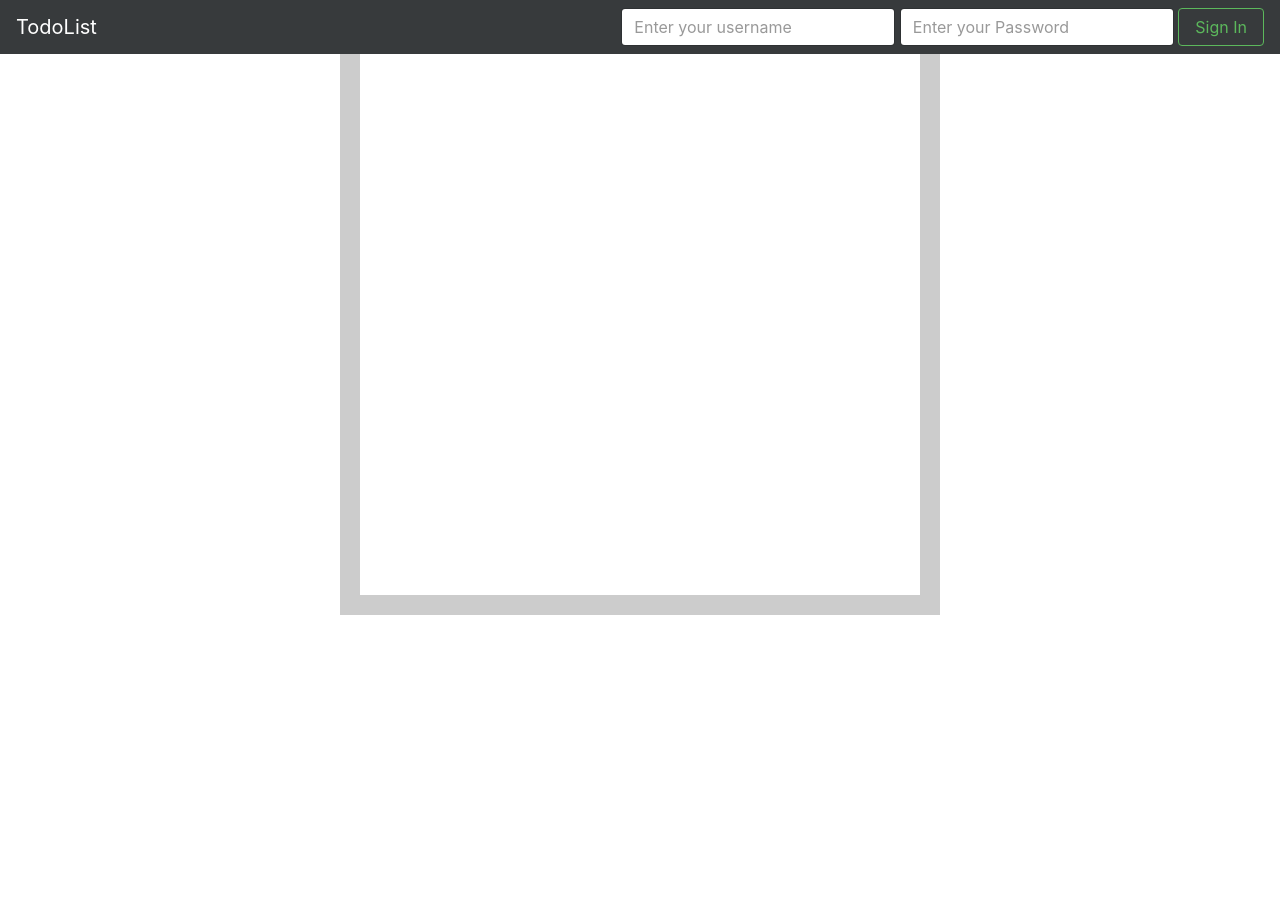
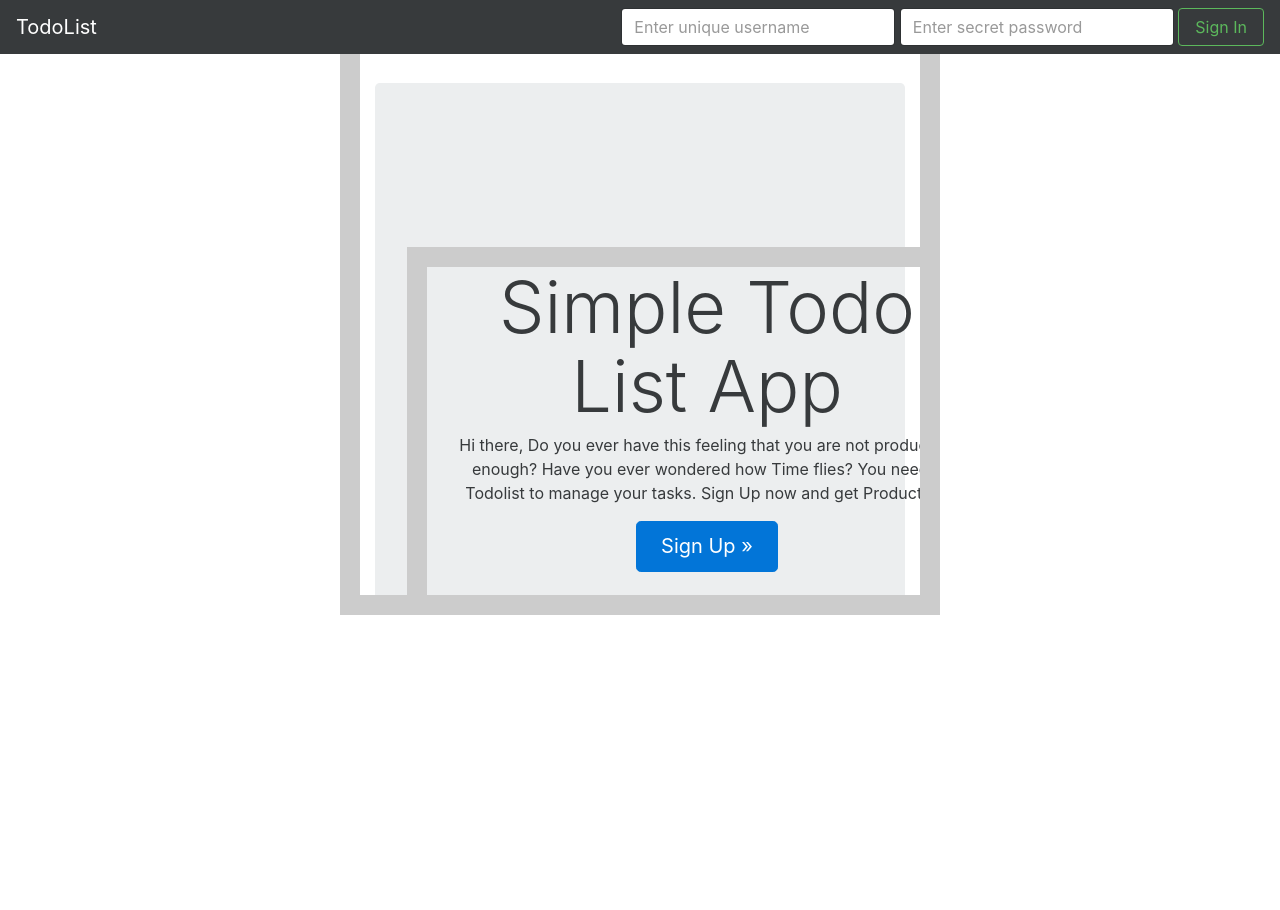
Before and after one commit to akeemoduola/todoApp, a Django app: page / in a window 1280 px wide. Shown: the top 910 px of the page. Run offline with Django 3.2, Linux system fonts and the light colour scheme; data that the repository does not hold is empty; some libraries are stand-ins or nearby versions.

Commit message:
TodoList for Logged In User

```diff
--- a/templates/base.html
+++ b/templates/base.html
@@ -20,11 +20,21 @@
       </button>
       <div class="collapse navbar-toggleable-xs" id="exCollapsingNavbar2">
         <a class="navbar-brand" href="#">TodoList</a>
-        <form class="form-inline pull-xs-right" action="{% url 'index' %}">
-            <input class="form-control" type="text" placeholder="Enter your username">
-            <input class="form-control" type="password" placeholder="Enter your Password">
+      {% if not request.user.is_authenticated %}
+        <form class="form-inline pull-xs-right" action="{% url 'index' %}" method="POST">
+            {% if messages %}
+                    {% for message in messages %}
+                        <p class="alert bg-{{message.tags}}" role="alert">
+                            {{ message }}
+                        </p>
+                    {% endfor %}
+                {% endif %}
+            {% csrf_token %}
+           {{ login_form.username }} {{ login_form.username.errors }}
+           {{ login_form.password }} {{ login_form.password.errors }}
             <button class="btn btn-outline-success" type="submit">Sign In</button>
         </form>
+      {%  endif %}
       </div>
     </nav>
 
--- /dev/null
+++ b/templates/index.html
@@ -0,0 +1,46 @@
+{% extends "base.html" %}
+
+{% block content %}
+
+  <!-- Main jumbotron for a primary marketing message or call to action -->
+  <div class="jumbotron text-xs-center m-t-3">
+    <div class="container">
+      <h2 class="display-3">Simple Todo List App</h2>
+      <p>Hi there, Do you ever have this feeling that you are not productive enough? Have you ever wondered how Time flies? You need a Todolist to manage your tasks. Sign Up now and get Productive.</p>
+      <p><a class="btn btn-primary btn-lg" href="/signup" role="button">Sign Up &raquo;</a></p>
+    </div>
+  </div>
+
+  <div class="container">
+      <!-- Example row of columns -->
+      <div class="row">
+        <div class="col-sm-4">
+          <h2>Github Link</h2>
+          <p>This project source code is available on github you can click the button below to view the source code</p>
+          <p><a class="btn btn-secondary" href="#" role="button">View Github Source Codes</a></p>
+        </div>
+                <div class="col-sm-4">
+          <h2>Django Powered</h2>
+          <p>This website is powered by django, a framework for perfectionist with deadlines click the buttton below to learn mroe </p>
+          <p><a class="btn btn-secondary" href="#" role="button">Learn More »</a></p>
+        </div>
+
+        <div class="col-sm-4">
+          <h2>Heroku Server</h2>
+          <p>This service was hosted on heroku free app click the button below to learn more about heroku login </p>
+          <p><a class="btn btn-secondary" href="#" role="button">Learn More »</a></p>
+        </div>
+      </div>
+      <hr>
+      <footer class="text-xs-center">
+        <p>&copy; 2016</p>
+      </footer>
+  </div>
+
+
+
+  <!-- /container -->
+
+
+
+{% endblock content %}
--- a/todoApp/settings/base.py
+++ b/todoApp/settings/base.py
@@ -42,7 +42,7 @@ INSTALLED_APPS = [
     'django.contrib.sessions',
     'django.contrib.messages',
     'django.contrib.staticfiles',
-    'todolists'
+    'todolists',
     ]
 
 MIDDLEWARE_CLASSES = [
--- a/todoApp/urls.py
+++ b/todoApp/urls.py
@@ -15,11 +15,16 @@ Including another URLconf
 """
 from django.conf.urls import include, url
 from django.contrib import admin
-from todolists.views import Index
+from todolists.views import Index, TodoLists, SignUpView
+from django.contrib.auth import views as auth_views
 
 admin.autodiscover()
 
 urlpatterns = [
     url(r'^$', Index.as_view(), name='index'),
+    url(r'^dashboard/$', TodoLists.as_view(), name='todolists'),
+    url(r'^signup/$', SignUpView.as_view(), name='signup'),
     url(r'^admin/', admin.site.urls),
+    url(r'^logout', auth_views.logout, name='logout'),
+
 ]
--- /dev/null
+++ b/todolists/forms.py
@@ -0,0 +1,128 @@
+from django import forms
+from .models import TodoList, TodoItem
+from django.contrib.auth.models import User
+from django.forms import ModelForm, Textarea, TextInput, RadioSelect, PasswordInput, SelectDateWidget
+
+
+class TodoListForm(ModelForm):
+
+    def __init__(self, *args, **kwargs):
+
+        super(TodoListForm, self).__init__(*args, **kwargs)
+
+    class Meta:
+        model = TodoList
+        fields = ['name', 'description']
+        widgets = {
+            'description': Textarea(attrs={'class': 'form-control', 'rows': 2, 'placeholder': 'TodoList Description'}),
+            'name': TextInput(attrs={
+                'placeholder': 'Enter Todolist name',
+                'autocomplete': 'off',
+                'class': 'form-control'
+            }),
+        }
+
+class TodoItemForm(ModelForm):
+
+    """The model form for the Item Edit Form"""
+
+    class Meta:
+        DONE = [(True, 'Yes'), (False, 'No'), ]
+        model = TodoItem
+        fields = ['text', 'due_at', 'completed']
+        widgets = {
+            'text': Textarea(attrs={'class': 'form-control', 'rows': 2, 'placeholder': 'Items Description'}),
+            'due_at': SelectDateWidget(attrs={'class': 'form-control'}),
+            'completed': RadioSelect(choices=DONE, attrs={'class': 'radio-inline', }),
+        }
+class LoginForm(forms.Form):
+
+    """This handles the model login form"""
+
+    username = forms.CharField(label='Username', max_length=100,
+                               widget=forms.TextInput(attrs={
+                                   'placeholder': 'Enter unique username',
+                                   'autocomplete': 'off',
+                                   'class': 'form-control'
+                               }))
+    password = forms.CharField(label='Password', max_length=100,
+                               widget=forms.PasswordInput(attrs={
+                                   'placeholder': 'Enter secret password',
+                                   'class': 'form-control'
+                               }))
+
+    remember_me = forms.BooleanField(
+        label='Remember Me', required=False)
+
+
+class RegisterForm(ModelForm):
+
+    """This handles the user registeration form """
+
+    class Meta:
+        model = User
+        fields = ['username', 'password', 'first_name', 'last_name', 'email']
+        widgets = {'username': TextInput(attrs={
+            'placeholder': 'Your unique username',
+            'autocomplete': 'off',
+            'class': 'form-control'
+        }),
+            'password': PasswordInput(attrs={
+                'placeholder': 'Create secret Password',
+                'autocomplete': 'off',
+                'class': 'form-control'}),
+
+            'first_name': TextInput(attrs={
+                'placeholder': 'Your Name',
+                'autocomplete': 'off',
+                'class': 'form-control'
+            }),
+            'last_name': TextInput(attrs={
+                'placeholder': 'Last Name',
+                'autocomplete': 'off',
+                'class': 'form-control'}),
+            'email': TextInput(attrs={
+                'placeholder': 'Email Address',
+                'autocomplete': 'off',
+                'class': 'form-control'
+            }),
+        }
+
+    password_conf = forms.CharField(max_length=100,
+                                    widget=forms.PasswordInput(attrs={
+                                        'placeholder': 'Verify secret password',
+                                        'class': 'form-control',
+                                    }))
+
+    def clean_username(self):
+        try:
+            User.objects.get(username=self.cleaned_data['username'])
+        except User.DoesNotExist:
+            return self.cleaned_data['username']
+        raise forms.ValidationError(
+            "This user already exist, please choose another username")
+
+    def clean_email(self):
+        try:
+            User.objects.get(email=self.cleaned_data['email'])
+        except User.DoesNotExist:
+            return self.cleaned_data['email']
+        raise forms.ValidationError(
+            "This email already exist in the database, please use another email address")
+
+    def clean(self):
+        if 'password' in self.cleaned_data and 'password_conf' in self.cleaned_data:
+            if self.cleaned_data['password'] != self.cleaned_data['password_conf']:
+                raise forms.ValidationError(
+                    "You must type in the same password each time")
+        return self.cleaned_data
+
+    def save(self):
+        new_user = User.objects.create_user(
+            username=self.cleaned_data['username'],
+            email=self.cleaned_data['email'],
+            password=self.cleaned_data['password'],
+            first_name=self.cleaned_data['first_name'],
+            last_name=self.cleaned_data['last_name'],
+        )
+        return new_user
--- a/todolists/models.py
+++ b/todolists/models.py
@@ -1,12 +1,14 @@
 import datetime
 from django.db import models
 from django.utils import timezone
+from django.contrib import auth
 
 
 
 class TodoList(models.Model):
     name = models.CharField(max_length=20)
     description = models.CharField(max_length=100)
+    owner = models.ForeignKey(auth.models.User, related_name='todolists')
 
     def __str__(self):
         return self.name
--- a/todolists/templates/todolists.html
+++ b/todolists/templates/todolists.html
@@ -2,10 +2,16 @@
 {% load staticfiles %}
 {% block content %}
     <h3>&nbsp;</h3>
+    <div class="row">
+        <a class="btn btn-success new-todo-list m-t-3 " data-toggle="modal" data-target="#todolistModal" data-placement="bottom" title="Add Todo List">
+            <span class="glyphicon glyphicon-plus"></span> Add Todolist
+        </a>
+    </div>
+
         {% for todolist in todolists %}
             <div class="col-sm-6 m-t-3">
               <div class="card">
-                  <h4 class="card-header">{{ todolist.name }}</h4>
+                  <h4 class="card-header">{{ todolist.name }}<span data-toggle="modal" data-target="#todolistModal" data-placement="bottom" class="glyphicon glyphicon-plus"></span></h4>
                   <div class="card-block">
                   <p class="card-text">{{ todolist.description }}</p>
               </div>
@@ -17,4 +23,7 @@
               </div>
             </div>
         {% endfor %}
+
+    {% include 'new-todolist-model.html' %}
+    {% include 'new-todolist-model.html' %}
 {% endblock %}
--- a/todolists/views.py
+++ b/todolists/views.py
@@ -1,12 +1,213 @@
-from django.shortcuts import render
+from django.shortcuts import render, redirect
 from django.views.generic import View
-from .models import TodoList
+from django.contrib import messages
+from django.contrib.auth.mixins import LoginRequiredMixin
+from todolists.forms import LoginForm, RegisterForm
+from django.contrib.auth import authenticate, login
+from django.template import RequestContext
+from todolists.models import TodoList, TodoItem
+from todolists.forms import TodoListForm, TodoItemForm
+
 
 # Create your views here.
+def url_redirect(request):
+    """Utility function for url redirect
+    """
+    url = request.META.get('HTTP_REFERER') if request.META.get(
+        'HTTP_REFERER') is not None else '/dashboard'
+    return redirect(
+        url,
+        context_instance=RequestContext(request)
+    )
 
 class Index(View):
+
     def get(self, request):
-        params = dict()
-        todolists = TodoList.objects.all()
-        params["todolists"] = todolists
+        login_form = LoginForm()
+        return render(request, 'index.html', {'login_form': login_form})
+
+    def post(self, request, *args, **kwargs):
+
+        form = LoginForm(request.POST)
+        if form.is_valid():
+            username = request.POST['username']
+            password = request.POST['password']
+            user = authenticate(username=username, password=password)
+            print(user)
+            if not request.POST.get('remember_me'):
+                request.session.set_expiry(0)
+            if user is not None:
+                if user.is_active:
+                    login(request, user)
+                    messages.success(request, 'Successfully Logged In')
+                    return redirect(
+                        '/dashboard',
+                        context_instance=RequestContext(request)
+                    )
+            else:
+                # redirects with a flash message if user details is invalid
+                messages.error(request, 'Username and password incorrect')
+                return url_redirect(request)
+        else:
+            context = super(Index, self).get_context_data(**kwargs)
+            context['loginform'] = form
+            return render(request, self.template_name, context)
+
+
+class TodoLists(View):
+    def get(self, request):
+        params = {
+            "todolists": request.user.todolists.all()
+        }
         return render(request, 'todolists.html', params)
+
+    """
+    Creates a new TodoList
+    """
+    def post(self, request, **kwargs):
+        form = TodoListForm(request.POST)
+        todolist = form.save(commit=False)
+        todolist.owner = request.user
+        todolist.save()
+        messages.success(request, todolist.name + ' Successfully created')
+        return url_redirect(request)
+
+class TodoListEditView(LoginRequiredMixin, View):
+
+    """Edits a particular TodoList
+    """
+    template_name = 'todolist.html'
+
+    def get(self, request, **kwargs):
+        # Gets all the item for a particular TodoList
+        todolist_id = kwargs['id']
+        todolist = TodoList.objects.filter(id=todolist_id).first()
+        items = todolist.items
+        context = {}
+        context['todoitems'] = items
+        context['todolist'] = TodoList
+        context['new_item'] = TodoItemForm(auto_id=False)
+        return render(request, self.template_name, context)
+
+    def post(self, request, **kwargs):
+        # edits the TodoList name , description or theme
+        todolist_id = kwargs['id']
+        todolist = TodoList.objects.filter(id=todolist_id).first()
+        TodoList.name = request.POST['name']
+        TodoList.description = request.POST['description']
+        if 'color' in request.POST:
+            TodoList.color = request.POST['color']
+
+        TodoList.save()
+        messages.success(request, TodoList.name + ' updated')
+        return url_redirect(request)
+
+
+class TodoListAddItemView(LoginRequiredMixin, View):
+
+    """Adds an item to a TodoList collection
+    """
+
+    def post(self, request, **kwargs):
+        todolist_id = kwargs['id']
+        todolist_id = TodoList.objects.filter(id=todolist_id).first()
+        form = TodoItemForm(request.POST)
+        item = form.save(commit=False)
+        item.TodoList = TodoList
+        item.done = False
+        item.save()
+        messages.success(request, item.name + ' Added to ' + TodoList.name)
+        return url_redirect(request)
+
+
+class TodoListDeleteView(LoginRequiredMixin, View):
+
+    """ Deletes a TodoList item
+    """
+
+    def post(self, request, **kwargs):
+        todolist_id = kwargs['id']
+        todolist = TodoList.objects.filter(id=todolist_id).first()
+        TodoList.delete()
+        messages.success(request, 'Successfully Deleted')
+        return url_redirect(request)
+
+class SignUpView(View):
+
+    """signup page view
+    """
+    template_name = 'registration/register.html'
+
+    def get(self, request, **kwargs):
+        context = {}
+        context['registerform'] = RegisterForm(auto_id=False)
+        return render(request, self.template_name, context)
+
+    def post(self, request, **kwargs):
+        form = RegisterForm(request.POST)
+        if form.is_valid():
+            new_user = form.save()
+            new_user = authenticate(username=request.POST['username'],
+                                    password=request.POST['password'])
+            login(request, new_user)
+            messages.success(
+                request, 'Welcome, you can start creating your todolists collection by clicking on the icon above')
+            return redirect(
+                '/dashboard',
+                context_instance=RequestContext(request)
+            )
+        else:
+
+            context ={}
+            context['form_errors'] = form.errors
+            context['registerform'] = form
+            return render(request, self.template_name, context)
+
+
+class ItemDeleteView(LoginRequiredMixin, View):
+
+    """This deletes the item
+    """
+
+    def post(self, request, **kwargs):
+        item_id = kwargs['id']
+        item = TodoItem.objects.filter(id=item_id).first()
+        item.delete()
+        messages.success(request, 'Successfully deleted')
+        return url_redirect(request)
+
+
+class ItemDoneView(LoginRequiredMixin, View):
+
+    """marks a bucketlist item as done or not done
+    """
+
+    def post(self, request, **kwargs):
+        item_id = kwargs['id']
+        item = TodoItem.objects.filter(id=item_id).first()
+        if item.completed is True:
+            item.done = False
+            messages.error(request, item.name + ' Marked as not done')
+
+        else:
+            item.completed = True
+            messages.success(request, item.name + ' Marked as done')
+
+        item.save()
+        return url_redirect(request)
+
+
+class ItemEditView(LoginRequiredMixin, View):
+
+    """Edits the description and name of an item
+    """
+
+    def post(self, request, **kwargs):
+        item_id = kwargs['id']
+        item = TodoItem.objects.filter(id=item_id).first()
+        item.text = request.POST['text']
+        item.completed = request.POST['completed']
+        item.due_at = request.POST['due_at']
+        item.save()
+        messages.success(request, item.name + ' Successfully updated')
+        return url_redirect(request)
```
Also changed, not shown: templates/registration/login.html (added, +26 -0 lines), templates/registration/logout.html (added, +7 -0 lines), templates/registration/register.html (added, +37 -0 lines), todolists/templates/new-todolist-item-model.html (added, +28 -0 lines), todolists/templates/new-todolist-model.html (added, +28 -0 lines), todolists/migrations/0001_initial.py, 1 other file.
